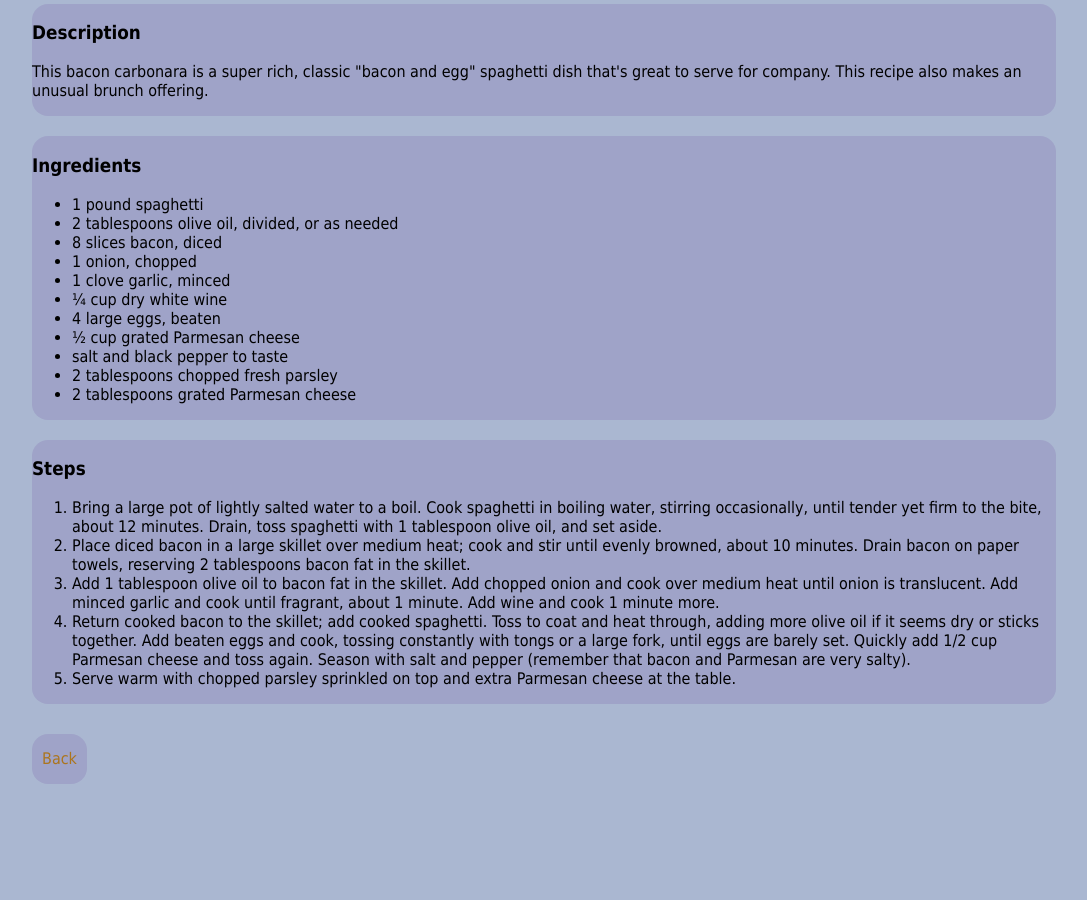
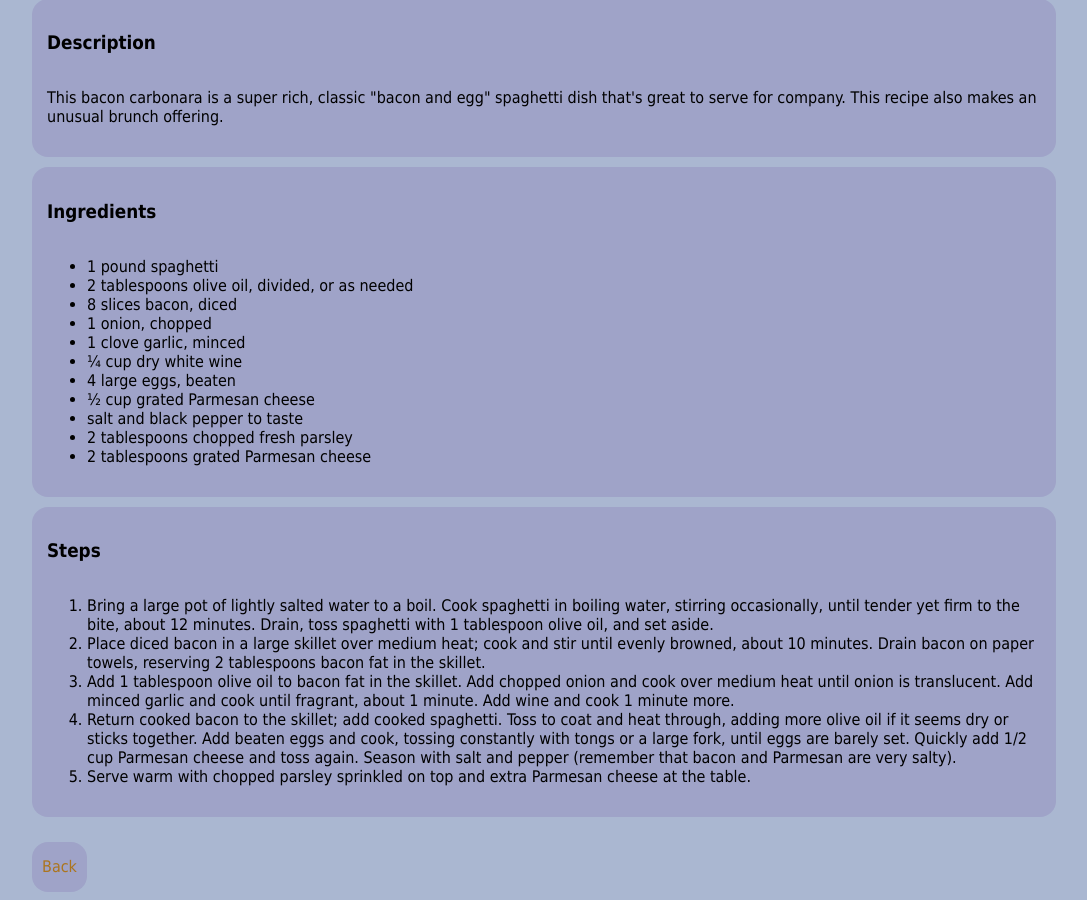
Before and after one commit to cyriljchan/TheOdinProjectRecipes, a plain HTML site: page recipes/carbonara.html in a window 1280 px wide. Shown: the part 320-1220 px from the top of the page, without its empty margins (96-1183 px from the left). Before the commit the page ends 1112 px from the top, so only its background shows below. Drawn offline with Linux system fonts and the light colour scheme.

Commit message:
FIX: fixed overlapping child component in recipes

```diff
--- a/components.css
+++ b/components.css
@@ -21,11 +21,20 @@ a:hover {
     color: blanchedalmond;
 }
 
-.btn {
+.btn { /* anchor button */
     background-color: rgba(129, 104, 173, 0.259);
     padding: 10px;
     border-radius: 1em;
     text-align: center;
+}
+
+.block { /* flex-background */
+    background-color: rgba(129, 104, 173, 0.259);
+    display: flex;
+    flex-direction: column;
+    border-radius: 1em;
+    margin: 5px 0;
+    padding: 15px;
 }
 
 .header {
@@ -41,14 +50,13 @@ a:hover {
     /* background-color: green; */
     display: flex;
     flex-direction: column;
-    align-items: center;
     width: 100%;
 }
 
 .footer {
     /* background-color: blue; */
     display: flex;
-    align-items: end;
+    flex-direction: row;
     width: 100%;
     margin-top: 20px;
 }
--- a/recipes/carbonara.html
+++ b/recipes/carbonara.html
@@ -14,7 +14,7 @@
     </div>
 
     <div class="content">
-      <div class="block">
+      <div class="description block">
         <h3>Description</h3>
         <p>
           This bacon carbonara is a super rich, classic "bacon and egg" spaghetti
@@ -23,7 +23,7 @@
         </p>
       </div>
 
-      <div class="block">
+      <div class="ingredients block">
         <h3>Ingredients</h3>
         <ul>
           <li>1 pound spaghetti</li>
@@ -40,7 +40,7 @@
         </ul>
       </div>
 
-      <div class="block">
+      <div class="steps block">
         <h3>Steps</h3>
         <ol>
           <li>
--- a/recipes/style.css
+++ b/recipes/style.css
@@ -5,10 +5,8 @@ img {
     border-radius: 1em;
 }
 
-.block {
-    background-color: rgba(129, 104, 173, 0.259);
+.recipe {
+    display: flex;
+    flex-direction: column;
     width: 100%;
-    border-radius: 1em;
-    margin: 10px 0;
-    /* padding: 10px; */
 }
```
Also changed, not shown: recipes/chicken-dumplings-casserole.html (+3 -3 lines), recipes/garlic-parmesan-shrimp.html (+3 -3 lines), 1 other file.
